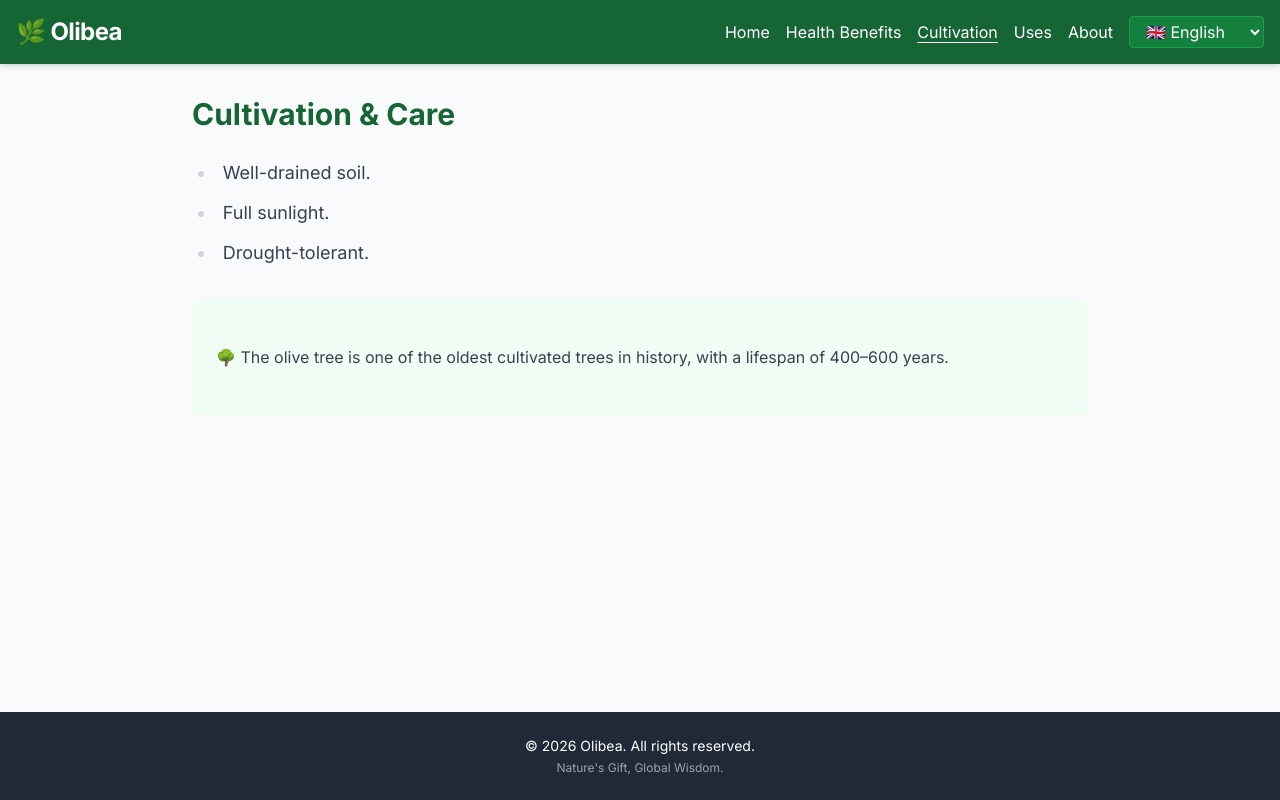
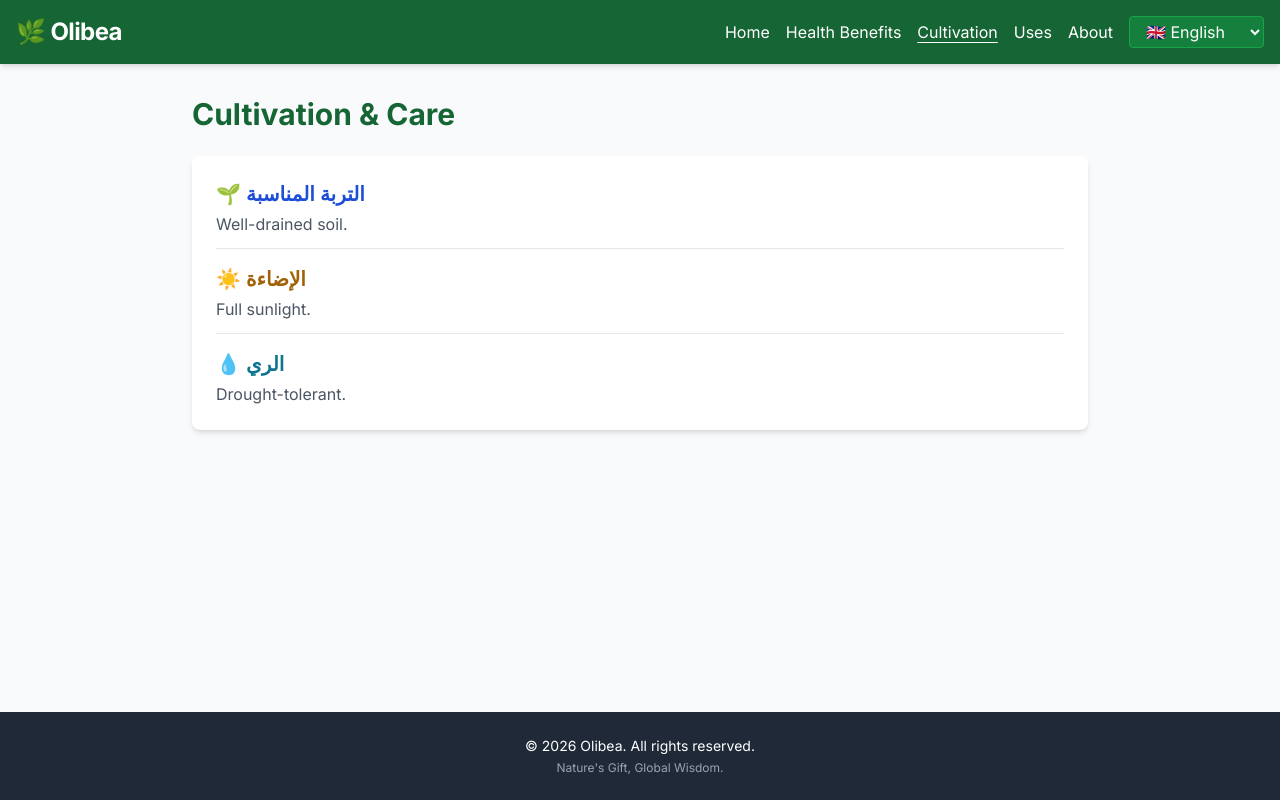
Before and after one commit to RaniaAkramm/Olibeaa, a Next.js app: page /en/cultivation in a window 1280 px wide. Built offline with nearby package versions, Linux system fonts and the light colour scheme.

Commit message:
Refactor CultivationPage structure and styles
Refactor CultivationPage layout and styling for improved readability and organization.

```diff
--- a/src/app/[lang]/cultivation/page.tsx
+++ b/src/app/[lang]/cultivation/page.tsx
@@ -1,3 +1,4 @@
+// src/app/[lang]/cultivation/page.tsx
 import { getTranslation } from '@/lib/i18n';
 
 export default async function CultivationPage({ params }: { params: { lang: string } }) {
@@ -5,17 +6,21 @@ export default async function CultivationPage({ params }: { params: { lang: stri
   const t = getTranslation(lang as any);
 
   return (
-    <div className="prose prose-green max-w-4xl mx-auto">
-      <h1 className="text-3xl font-bold text-green-800">{t.cultivation.title}</h1>
-      <ul className="list-disc pl-6 space-y-3 mt-4 text-lg">
-        <li>{t.cultivation.soil}</li>
-        <li>{t.cultivation.sun}</li>
-        <li>{t.cultivation.water}</li>
-      </ul>
-      <div className="mt-8 p-6 bg-green-50 rounded-lg">
-        <p className="text-gray-700">
-          🌳 The olive tree is one of the oldest cultivated trees in history, with a lifespan of 400–600 years.
-        </p>
+    <div className="max-w-4xl mx-auto">
+      <h1 className="text-3xl font-bold text-green-800 mb-6">{t.cultivation.title}</h1>
+      <div className="bg-white p-6 rounded-lg shadow-md space-y-4">
+        <div className="border-b pb-3">
+          <h2 className="text-xl font-semibold text-blue-700">🌱 التربة المناسبة</h2>
+          <p className="text-gray-600 mt-1">{t.cultivation.soil}</p>
+        </div>
+        <div className="border-b pb-3">
+          <h2 className="text-xl font-semibold text-yellow-700">☀️ الإضاءة</h2>
+          <p className="text-gray-600 mt-1">{t.cultivation.sun}</p>
+        </div>
+        <div>
+          <h2 className="text-xl font-semibold text-cyan-700">💧 الري</h2>
+          <p className="text-gray-600 mt-1">{t.cultivation.water}</p>
+        </div>
       </div>
     </div>
   );
```
